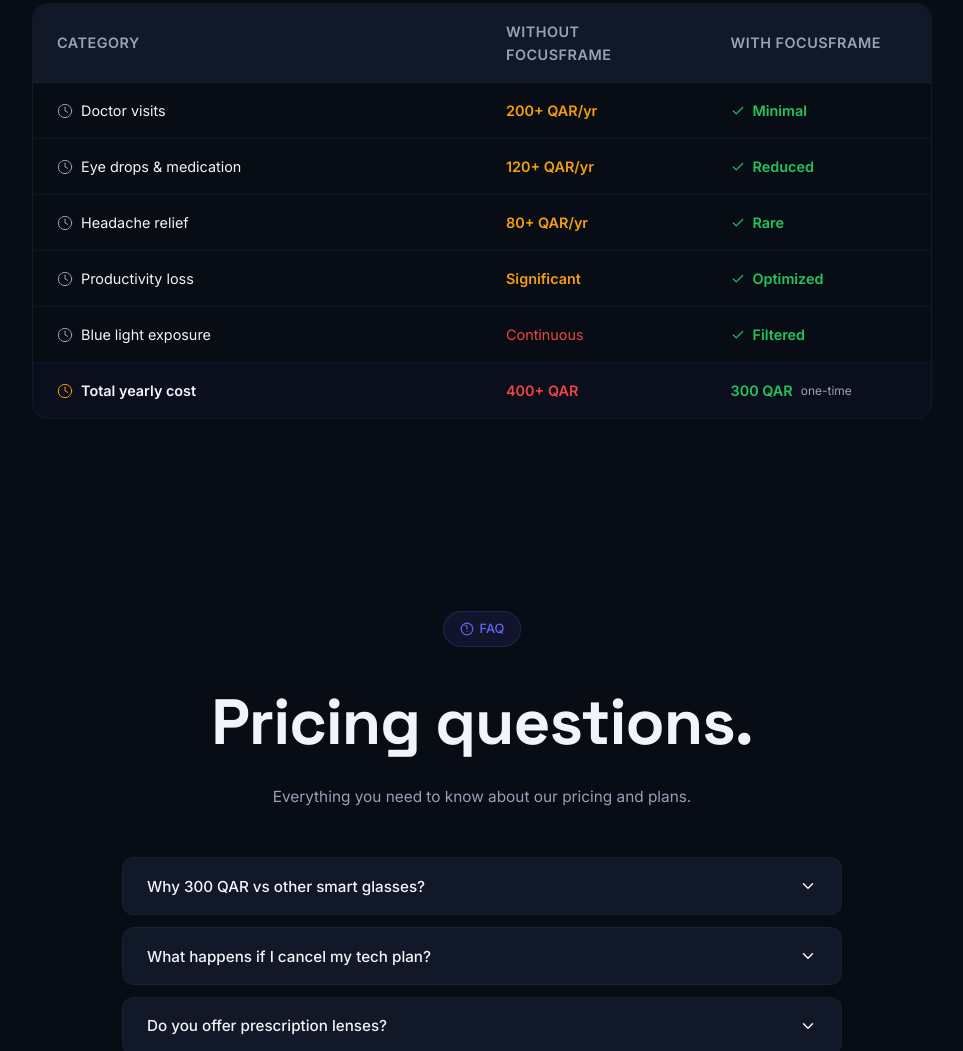
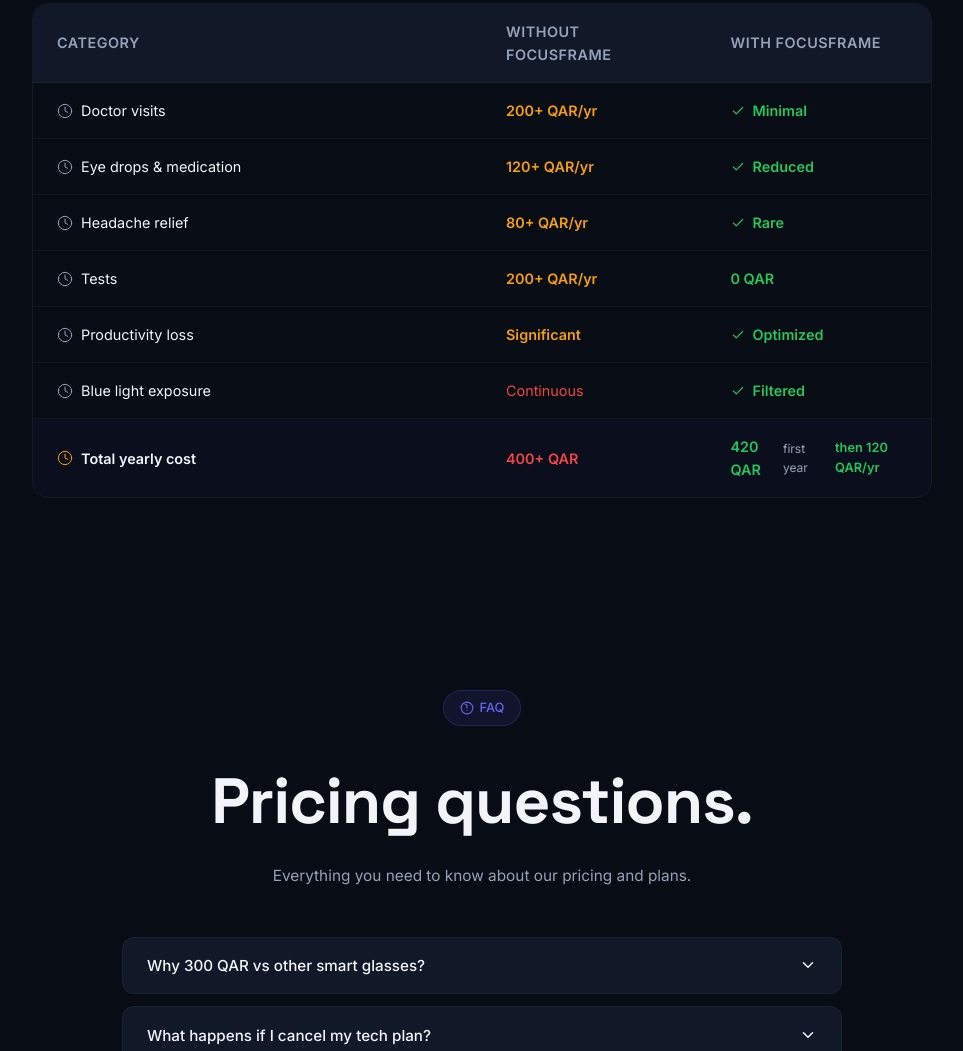
Before and after one commit to aniksamratghosh2013-beep/FocusFrame, a plain HTML site: page pricing.html in a window 1280 px wide. Shown: the part 3077-4128 px from the top of the page, without its empty margins (158-1121 px from the left). Drawn offline with Linux system fonts and the light colour scheme.

Commit message:
Add Tests row to comparison table, update yearly total to 420 QAR first year

```diff
--- a/pricing.html
+++ b/pricing.html
@@ -435,6 +435,14 @@ footer .copyright{margin-top:3rem;padding-top:1.5rem;border-top:1px solid rgba(2
       <div class="comparison-row">
         <div>
           <svg width="16" height="16" viewBox="0 0 24 24" fill="none" stroke="var(--muted)" stroke-width="1.5" stroke-linecap="round" stroke-linejoin="round"><circle cx="12" cy="12" r="10"/><path d="M12 6v6l4 2"/></svg>
+          Tests
+        </div>
+        <div class="cost">200+ QAR/yr</div>
+        <div style="color:#22c55e;font-weight:600">0 QAR</div>
+      </div>
+      <div class="comparison-row">
+        <div>
+          <svg width="16" height="16" viewBox="0 0 24 24" fill="none" stroke="var(--muted)" stroke-width="1.5" stroke-linecap="round" stroke-linejoin="round"><circle cx="12" cy="12" r="10"/><path d="M12 6v6l4 2"/></svg>
           Productivity loss
         </div>
         <div class="cost">Significant</div>
@@ -460,7 +468,7 @@ footer .copyright{margin-top:3rem;padding-top:1.5rem;border-top:1px solid rgba(2
           Total yearly cost
         </div>
         <div style="color:#ef4444">400+ QAR</div>
-        <div style="color:#22c55e">300 QAR <span style="font-size:.75rem;font-weight:400;color:var(--muted)">one-time</span></div>
+        <div style="color:#22c55e">420 QAR <span style="font-size:.75rem;font-weight:400;color:var(--muted)">first year</span><br><span style="font-size:.8rem;color:#22c55e">then 120 QAR/yr</span></div>
       </div>
     </div>
   </div>
```
